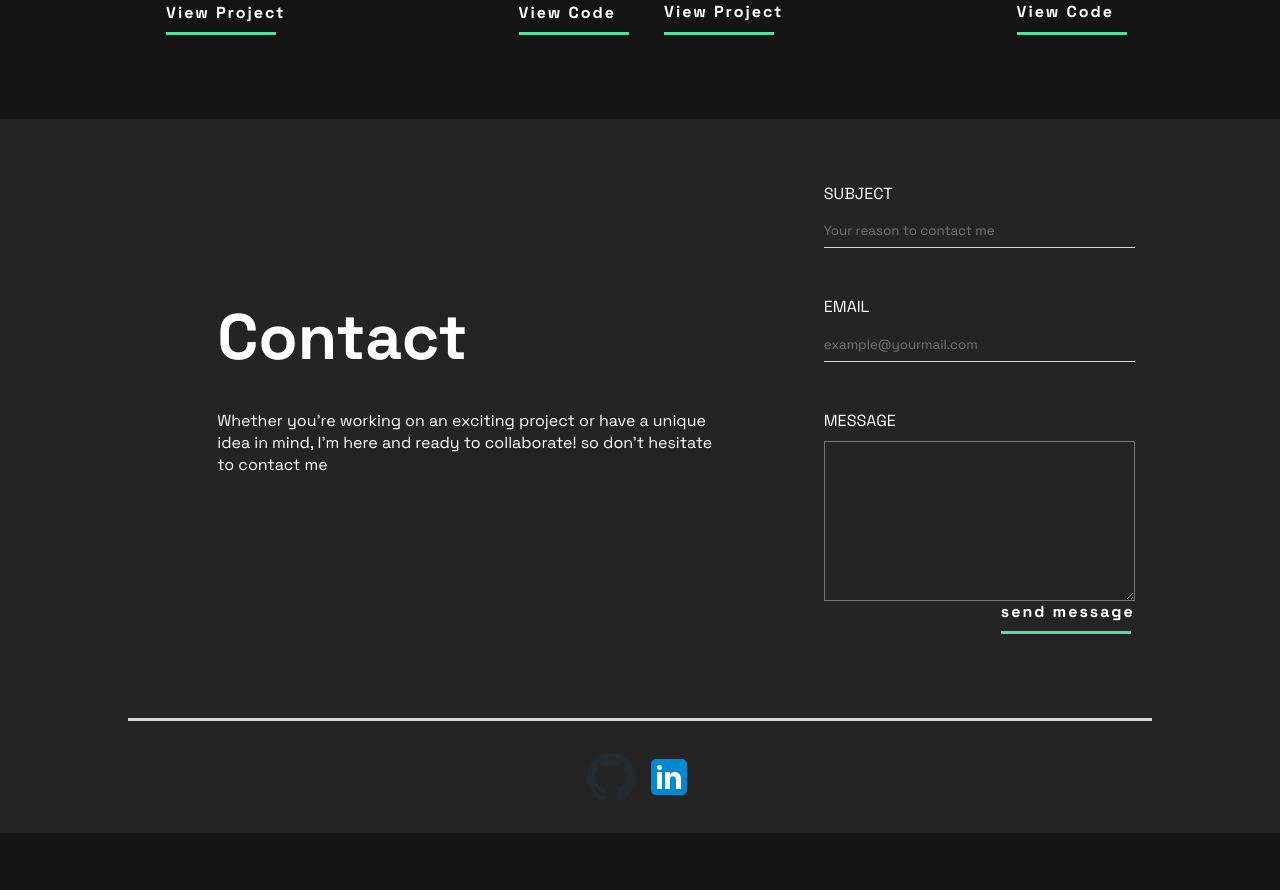
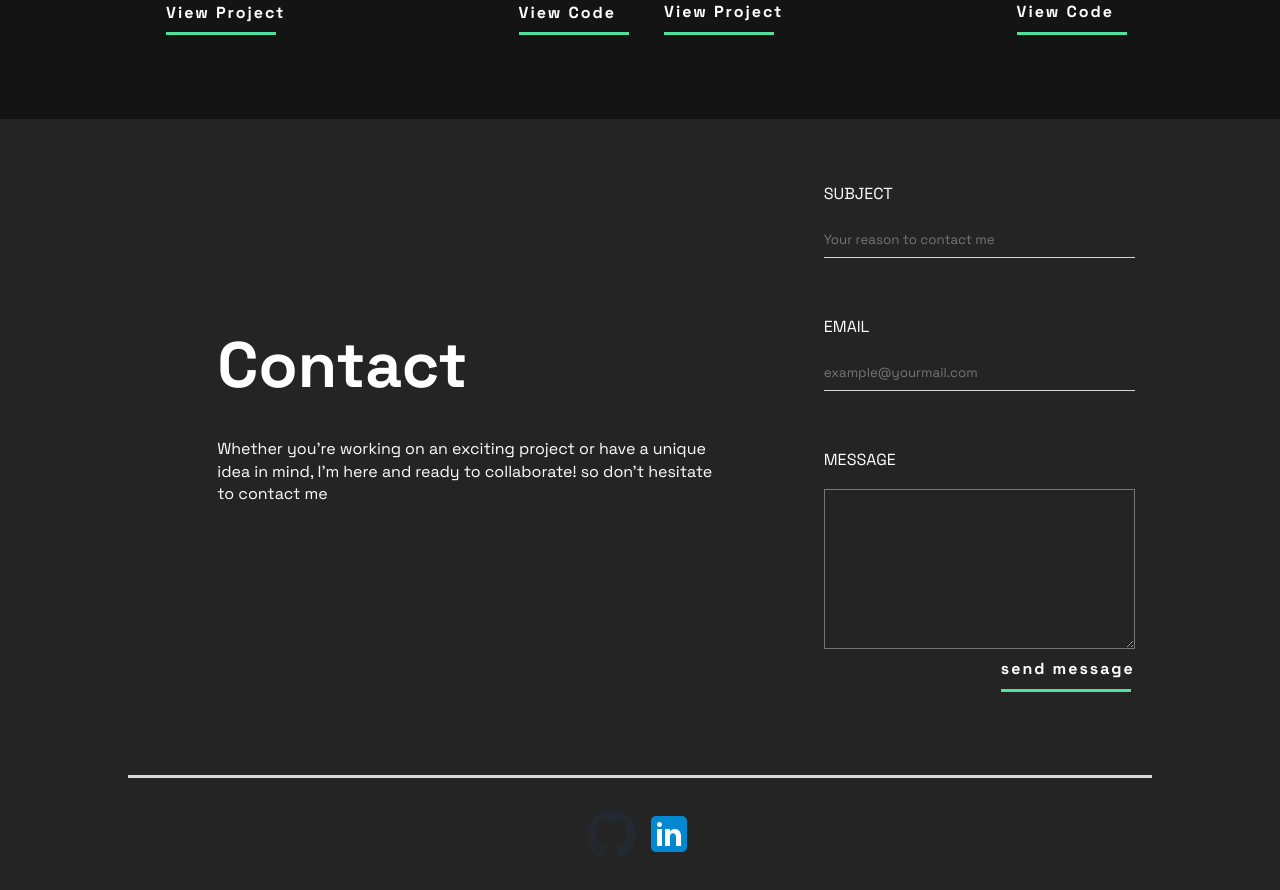
Before and after one commit to Luuiskame/portafolio, a React (Vite) app in the folder client/: page / in a window 1280 px wide. Shown: the part 1740-2630 px from the top of the page. Before the commit the page ends 2573 px from the top, so only its background shows below. Built offline with nearby package versions, Linux system fonts and the light colour scheme.

Commit message:
styles: adding gap in footer form. feat: setting errorForms to empty when user writes somthing at any input

```diff
--- a/client/src/Components/Footer/Footer.jsx
+++ b/client/src/Components/Footer/Footer.jsx
@@ -24,6 +24,7 @@ const Footer = ()=>{
     const handleChange = (event)=>{
         const {name, value} = event.target
         setMailInfo({...mailInfo, [name]:value})
+        setFormErrors({})
     }
 
     const validateForm = () => {
--- a/client/src/Components/Footer/Footer.module.css
+++ b/client/src/Components/Footer/Footer.module.css
@@ -31,6 +31,7 @@
     width: 90%;
     max-width: 900px;
     margin: 0 auto;
+    gap: .6rem;
 
     & label {
         margin-top: 3rem;
@@ -47,7 +48,6 @@
     }
 
     & button{
-        margin-top: 1.6rem;
         align-self: end;
         padding: max-content;
         letter-spacing: 2px;
```
